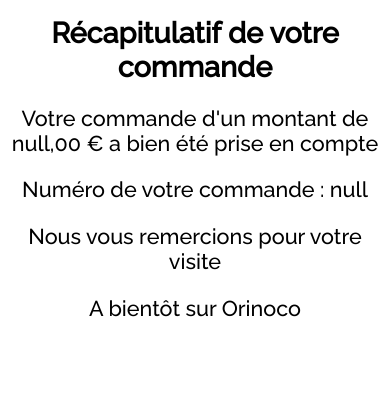
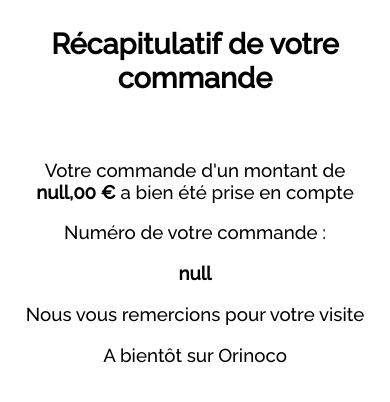
Before and after one commit to mohamedouak/MohamedOuakrim_5_13042021, a website: page front-end/confirmation.html in a window 390 px wide. Shown: the part 144-546 px from the top of the page. Drawn offline with Linux system fonts and the light colour scheme; a web font is replaced by a local one.

```diff
--- a/front-end/js/confirmation.js
+++ b/front-end/js/confirmation.js
@@ -1,10 +1,8 @@
 //Récupération de l'id de la commande dans le localStorage
 let responseId = localStorage.getItem("responseId");
-console.log(responseId);
 
 //Récupération du prix total de la commande
 let prixTotal = localStorage.getItem("calculPrix");
-console.log(prixTotal);
 
 affichagePageConfirmation();
 
@@ -15,8 +13,9 @@
 
     //Injection du code HTML à afficher dans la page confirmation
     let injectionHtml = `
-        <p>Votre commande d'un montant de ${prixTotal},00 € a bien été prise en compte</p>
-        <p>Numéro de votre commande : ${responseId}</p>
+        <p>Votre commande d'un montant de <strong>${prixTotal},00 €</strong> a bien été prise en compte</p>
+        <p>Numéro de votre commande :</p>
+        <p><strong>${responseId}</strong></p>
         <p>Nous vous remercions pour votre visite</p>
         <p>A bientôt sur Orinoco</p>
         `;
--- a/front-end/js/index.js
+++ b/front-end/js/index.js
@@ -1,6 +1,5 @@
 //Séléction de la classe où on va injecter le code HTML
 let articles = document.getElementById('articles');
-
 
 //On fait appel à la fonction déclarée plus haut pour afficher tous les articles
 recuperationArticles();
@@ -22,7 +21,7 @@
     .catch((error) => {
         // Affichage d'un message sur la page
         // Si les articles n'ont pas été récupérés
-        console.log('Erreur de recuperation')
+        alert('Erreur de recuperation')
     });
 }
 
--- a/front-end/js/panier.js
+++ b/front-end/js/panier.js
@@ -1,5 +1,4 @@
 let saveProduit = JSON.parse(localStorage.getItem('produit'));
-console.log(saveProduit);
 
 //Séléction de la classe où je vais injecter mon HTML
 let panier = document.getElementById('panier');
@@ -11,7 +10,7 @@
 affichagePrixTotal(calculPrixTotal());
 supprimerProduit();
 validationFormulaire();
-getDatas();
+
 
 //Fonction avec laquelle j'affiche le panier
 function affichagePanier (){
@@ -72,7 +71,6 @@
     `
     if(saveProduit.length !== 0)
         prix_total.innerHTML = affichagePrix;
-        console.log(saveProduit);
 }
 
 
@@ -80,7 +78,6 @@
 function supprimerProduit(){
     //Séléction des références de tous les btn-delete
     let btn = document.querySelectorAll('.btn-delete')
-    console.log(btn);
 
     //On fait une boucle for pour chaque élément du panier à supprimer
     for(let i = 0; i < saveProduit.length; i++){
@@ -89,11 +86,9 @@
 
             //Séléction de l'id du produit qui va être supprimé en cliquant sur le bouton
             let id_supprimer = saveProduit[i].idDelete;
-            console.log(id_supprimer);
 
             //Avec la méthode filter je séléctionne les éléments à garder et je supprime l'élément où le btn-delete a été cliqué
             saveProduit = saveProduit.filter( el => el.idDelete !== id_supprimer);
-                console.log(saveProduit);
 
             //On envoie la variable dans le localStorage
             localStorage.setItem(
@@ -102,8 +97,7 @@
             // alert('Ce produit a été supprimé du panier')
             alert('Ce produit a été supprimé')
             window.location.href = 'panier.html';
-        })
-
+        });
     }
 }
 
@@ -127,6 +121,8 @@
     });
 }
 
+getDatas();
+
 function getDatas() {
 
     // Récupération des données du formulaire à envoyer
@@ -145,7 +141,6 @@
         'city': city,
         'email': email,
     }
-    console.log(contact);
 
     // Récupération des éléments du localStorage
     let produitPanier = localStorage.getItem('produit');
@@ -159,11 +154,9 @@
          let listId = monPanier[i]
          products.push(listId._id)
      }
-     console.log(products);
 
      // Objet dans lequel on stocke les éléments à envoyer au serveur
      let body = {contact, products}
-     console.log(body);
 
      // Séléction de la classe où je vais injecter mon HTML
     let formulaire = document.getElementById('formulaire')
@@ -196,7 +189,6 @@
     .then((json) => {
 
         const contenu = json;
-        console.log(contenu.orderId);
 
         // Mettre le id dans le localStorage
         localStorage.setItem ('responseId', contenu.orderId);
@@ -206,6 +198,6 @@
 
     }).catch((error) => {
 
-        console.log('Erreur de requête')
+        alert('Erreur de requête');
     });
 }
--- a/front-end/js/produit.js
+++ b/front-end/js/produit.js
@@ -3,11 +3,9 @@
 
 //On va chercher l'id du produit en question
 const idProduit = window.location.search;
-console.log(idProduit);
 
 //On supprime le point d'interrogation de l'url avec la méthode slice
 const leId = idProduit.slice(1);
-console.log(leId);
 
 recuperationArticle()
 
@@ -32,7 +30,7 @@
       .catch((error) => {
         // Affichage d'un message sur la page
         // Si les articles n'ont pas été récupérés
-        console.log("Erreur de recuperation");
+        alert("Erreur de recuperation");
       });
 }
 
@@ -78,15 +76,12 @@
 
   //Séléction du bouton
   let selectButton = document.getElementById("btn_add");
-  console.log(selectButton);
-
   //Ecouter le bouton et envoyer panier
   selectButton.addEventListener("click", (event) => {
     event.preventDefault();
 
     //Choix de l'utilisateur dans une variable
     let userChoice = idSelect.value;
-    console.log(userChoice);
 
     //Récupération des valeurs du produit
     let valeurProduit = {
@@ -99,11 +94,9 @@
       price: article.price,
       quantite: 1,
     };
-    console.log(valeurProduit);
 
     // Variable dans laquelle sont stockées la value et la key qui sont dans le localstorage
     let saveProduit = JSON.parse(localStorage.getItem("produit"));
-    console.log(saveProduit);
 
     //Fonction ajout produit séléctionné dans le localStorage
     function ajoutProduitLocalStorage() {
@@ -115,13 +108,9 @@
     //S'il y'a un produit dans le localstorage éxécuter... sinon éxécuter...
     if (saveProduit) {
       ajoutProduitLocalStorage();
-
-      console.log(saveProduit);
-    } else {
+    }else{
       saveProduit = [];
       ajoutProduitLocalStorage();
-
-      console.log(saveProduit);
     }
   });
 }
--- a/front-end/sass/confirmation.scss
+++ b/front-end/sass/confirmation.scss
@@ -1,10 +1,14 @@
 h1{
     font-family: 'Raleway', sans-serif;
     text-align: center;
-
+    margin: 30px 0;
 }
 #recapitulatif{
     font-family: 'Raleway', sans-serif;
     font-size: 1.5em;
+    padding:15px;
     text-align: center;
+    @media screen and (max-width:768px){
+        font-size: 1.3em;
+    }
 }
```
Also changed, not shown: front-end/css/style.css, 1 other file.
